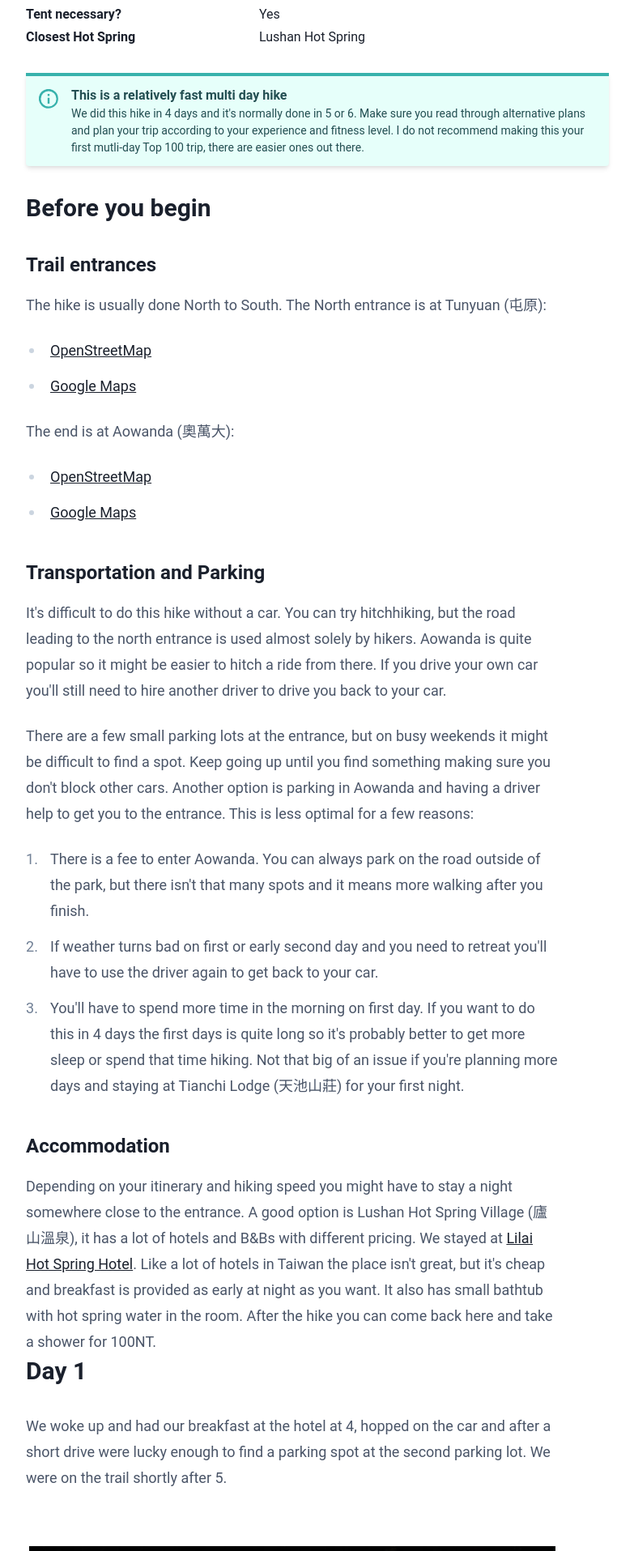
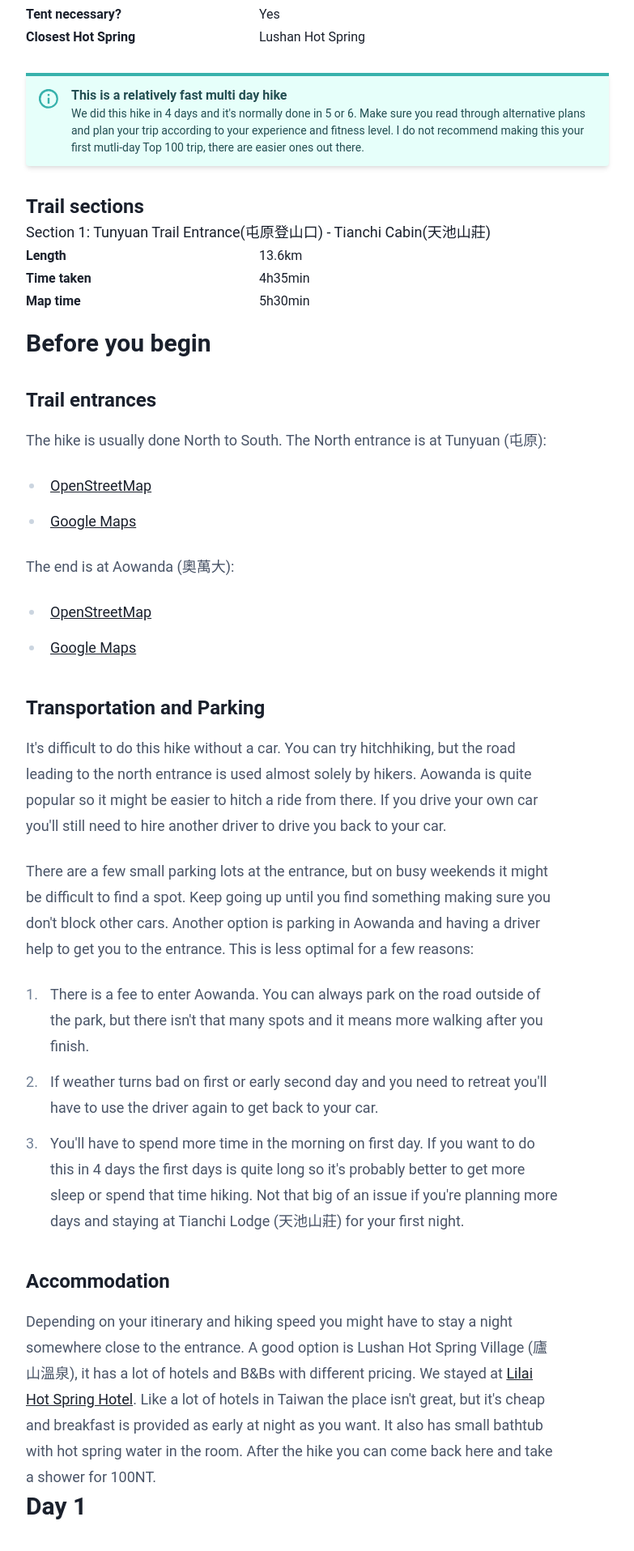
Before and after one commit to DawidJanczak/DawidJanczak.github.io, a Jekyll site: the page built from _posts/2020-10-18-nenggaoandongjun.html, in a window 1280 px wide. Shown: the part 436-2351 px from the top of the page at 81% size, without its empty margins (248-1031 px from the left). Built offline with Jekyll 4.4.1, drawn with Linux system fonts in a browser that asks for light colours.

Commit message:
Extract section to an includes

```diff
--- /dev/null
+++ b/_includes/section.html
@@ -0,0 +1,13 @@
+<h4 class="text-lg">{{ include.name }}</h4>
+<dl class="flex my-1">
+  <dt class="w-2/5 font-semibold">Length</dt>
+  <dd class="w-2/5">{{ include.length }}</dd>
+</dl>
+<dl class="flex my-1">
+  <dt class="w-2/5 font-semibold">Time taken</dt>
+  <dd class="w-2/5">{{ include.time_us }}</dd>
+</dl>
+<dl class="flex my-1">
+  <dt class="w-2/5 font-semibold">Map time</dt>
+  <dd class="w-2/5">{{ include.time_map }}</dd>
+</dl>
--- a/_posts/2020-10-18-nenggaoandongjun.html
+++ b/_posts/2020-10-18-nenggaoandongjun.html
@@ -26,8 +26,8 @@ info:
   - dt: Closest Hot Spring
     dd: <a href="https://goo.gl/maps/bqSBCwEZaHBrcWYL8")>Lushan Hot Spring</a>
 ---
-<h2 class="text-4xl font-bold">General information</h2>
 <header>
+  <h2 class="text-4xl font-bold">General information</h2>
   <!-- Add note about duration -->
   <!-- TODO consider a dictionary of chinese names used throughout the article -->
   <!-- TODO information about water availability -->
@@ -56,8 +56,13 @@ info:
       </div>
     </div>
   </div>
+  <h3 class="text-2xl font-semibold">Trail sections</h3>
+  <section>
+    {% include section.html name="Section 1: Tunyuan Trail Entrance(屯原登山口) - Tianchi Cabin(天池山莊)" length="13.6km" time_us="4h35min"
+    time_map="5h30min" %}
+  </section>
 </header>
-<section class="prose lg:prose-lg">
+<section class="prose lg:prose-lg mt-5">
   <h2>Before you begin</h2>
   <h3>Trail entrances</h3>
   The hike is usually done North to South. The North entrance is at Tunyuan (屯原):<br>
--- a/assets/main.css
+++ b/assets/main.css
@@ -992,6 +992,14 @@ video {
   font-size: 0.875rem;
 }
 
+.text-lg {
+  font-size: 1.125rem;
+}
+
+.text-2xl {
+  font-size: 1.5rem;
+}
+
 .text-4xl {
   font-size: 2.25rem;
 }
@@ -1025,6 +1033,10 @@ video {
 
 .mr-4 {
   margin-right: 1rem;
+}
+
+.mt-5 {
+  margin-top: 1.25rem;
 }
 
 .ml-5 {
```
